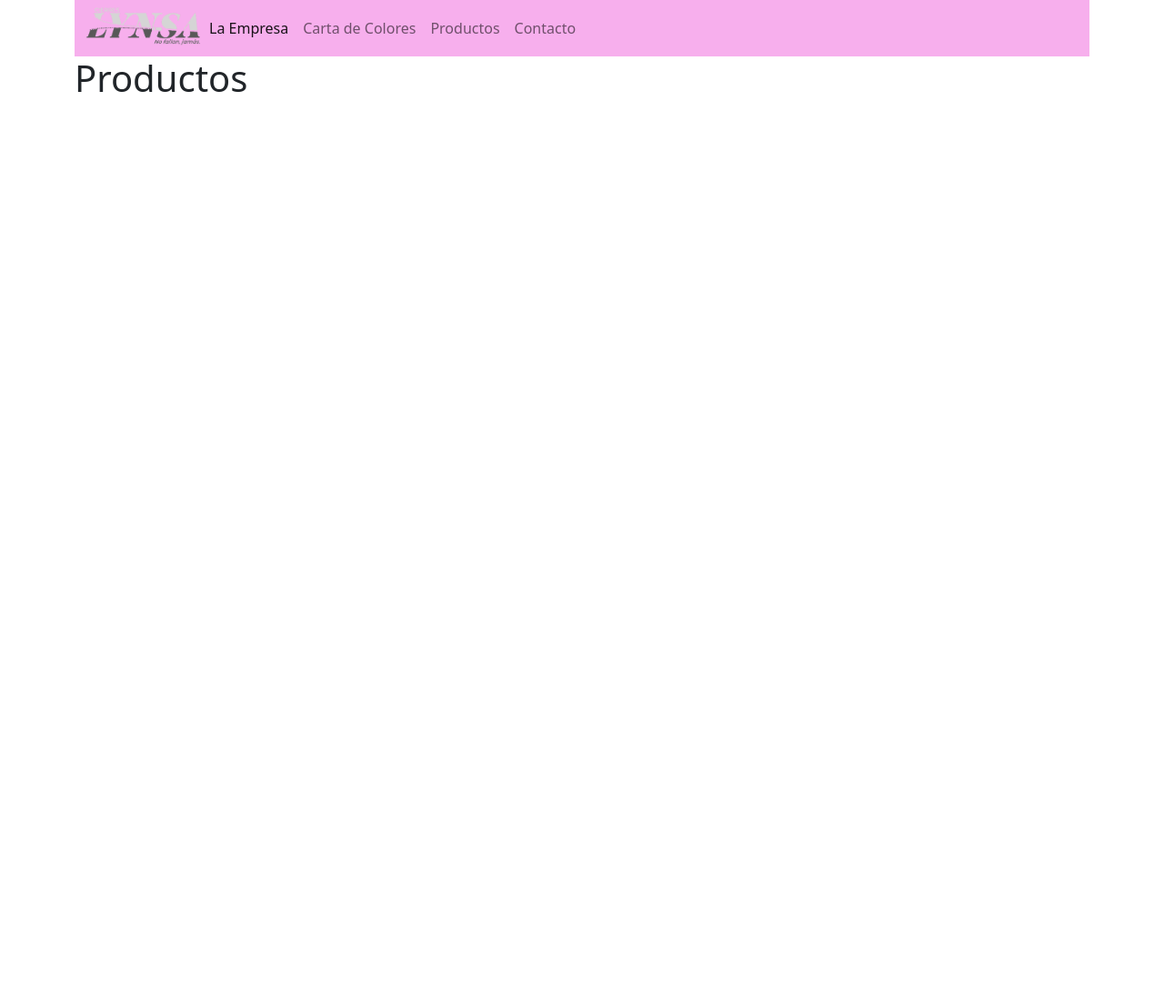
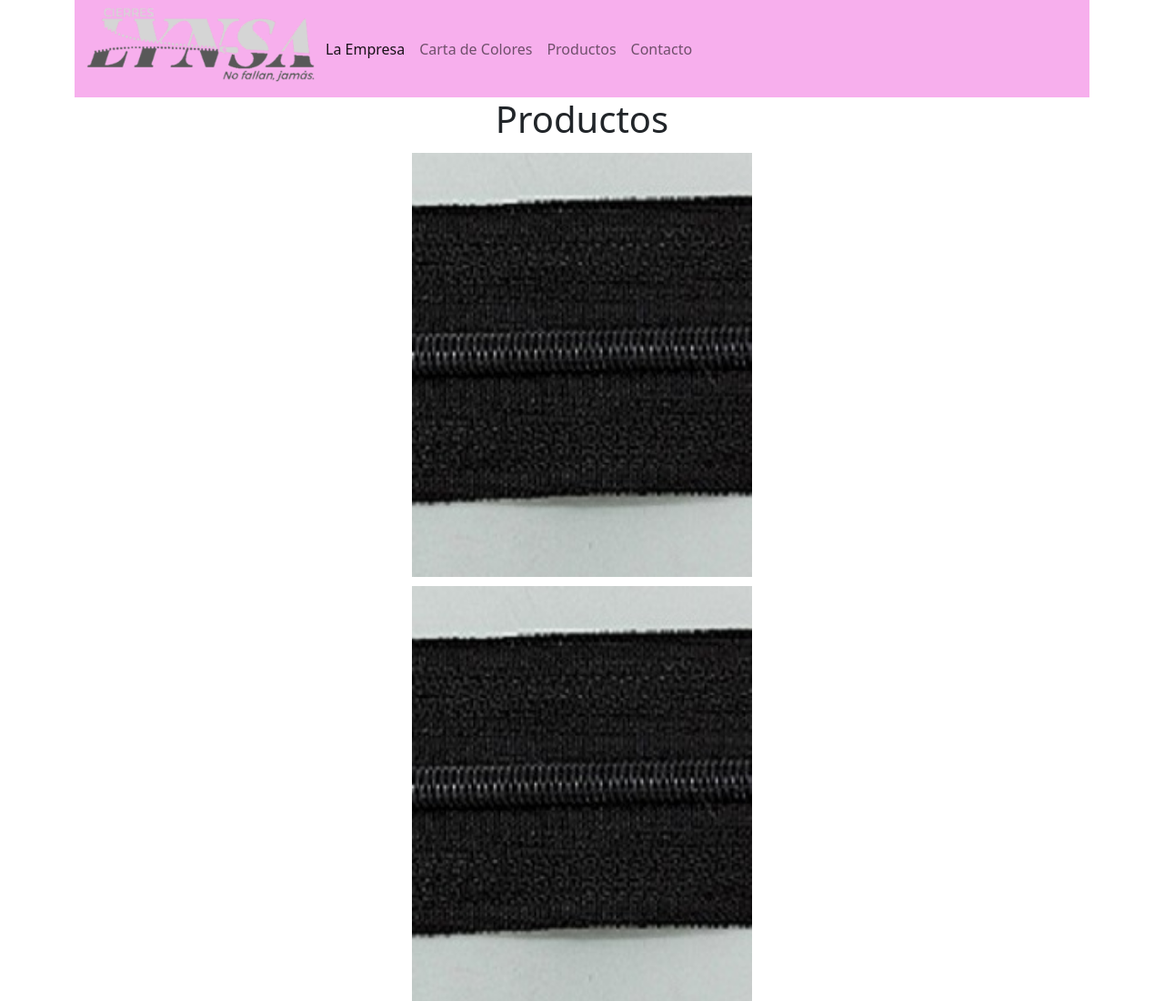
Before and after one commit to martinfernandezmingoni/cierreslynsa-fernandez, a plain HTML site: page pages/productos.html in a window 1280 px wide. Shown: the top 1100 px of the page at 91% size. Before the commit the page ends 800 px from the top, so only its background shows below. Drawn offline with nearby package versions, Linux system fonts and the light colour scheme.

Commit message:
arreglos

```diff
--- a/css/style.css
+++ b/css/style.css
@@ -1,5 +1,32 @@
+* {
+  padding: 0;
+  margin: 0;
+  box-sizing: border-box; }
+
 .logo {
-  width: 10vw; }
+  width: 33vw; }
 
 .navBar {
   background-color: #f7afed !important; }
+
+@media (min-width: 992px) {
+  .logo {
+    width: 20vw; } }
+
+.main {
+  display: flex;
+  flex-direction: column;
+  align-items: center; }
+  .main__img {
+    width: 70vw;
+    padding: 5px;
+    display: flex; }
+
+@media (min-width: 600px) {
+  .main__productos {
+    display: flex;
+    flex-direction: row; }
+  .main__img {
+    width: 30vw;
+    padding: 5px;
+    align-items: center; } }
--- a/pages/productos.html
+++ b/pages/productos.html
@@ -11,7 +11,7 @@
 <body>
     <div class="container">
         <!-- Content here -->
-        <div>
+        <div class="header">
             <nav class="navbar navbar-expand-lg navBar">
                 <div class="container-fluid">
                     <a href="../index.html"><img class="logo" src="../img/logopng.png" alt="Logo"></a>
@@ -35,9 +35,33 @@
                         </ul>
                     </div>
                 </div>
-            <nav>
+            </nav>
         </div>
-        <h1>Productos</h1>
+
+        <div class="main">
+            <h1 class="main__titulo">Productos</h1>
+            <div class="grid">
+                <div class="productods">
+                    <img class="main__img" src="../img/4mm.jpg" alt="">
+                    <img class="main__img" src="../img/4mm.jpg" alt="">
+                    <img class="main__img" src="../img/4mm.jpg" alt="">
+                    <img class="main__img" src="../img/4mm.jpg" alt="">
+                </div>
+            </div>
+
+        </div>
+
+
+
+
+
+
+
+        <div class="footer">
+
+
+        </div>
+
 
 
 
--- /dev/null
+++ b/scss/_header.scss
@@ -0,0 +1,13 @@
+.logo{
+    width: 33vw;
+}
+
+.navBar{
+    background-color: rgb(247, 175, 237) !important;
+}
+
+
+@media (min-width: 992px){
+    .logo{ width: 20vw;
+    }
+}
--- /dev/null
+++ b/scss/_productos.scss
@@ -0,0 +1,26 @@
+
+.main{
+    display: flex;
+    flex-direction: column;
+    align-items: center;
+    &__img{
+        width: 70vw;
+        padding: 5px;
+        display: flex;
+    }
+}
+
+@media (min-width: 600px){
+
+    .main {
+        &__productos{
+            display: flex;
+            flex-direction: row;
+        }
+        &__img{
+        width: 30vw;
+        padding: 5px;
+        align-items: center;}
+    }
+
+}
--- a/scss/main.scss
+++ b/scss/main.scss
@@ -1,7 +1,9 @@
-.logo{
-    width: 10vw;
+*{
+    padding: 0;
+    margin: 0;
+    box-sizing: border-box;
 }
 
-.navBar{
-    background-color: rgb(247, 175, 237) !important;
-}
+@import './header.scss';
+
+@import './productos.scss';
```
Also changed, not shown: pages/contacto.html (+1 -1 lines), img/4mm.jpg (added), img/6fijo.jpg (added), img/deslizador.jpg (added).
